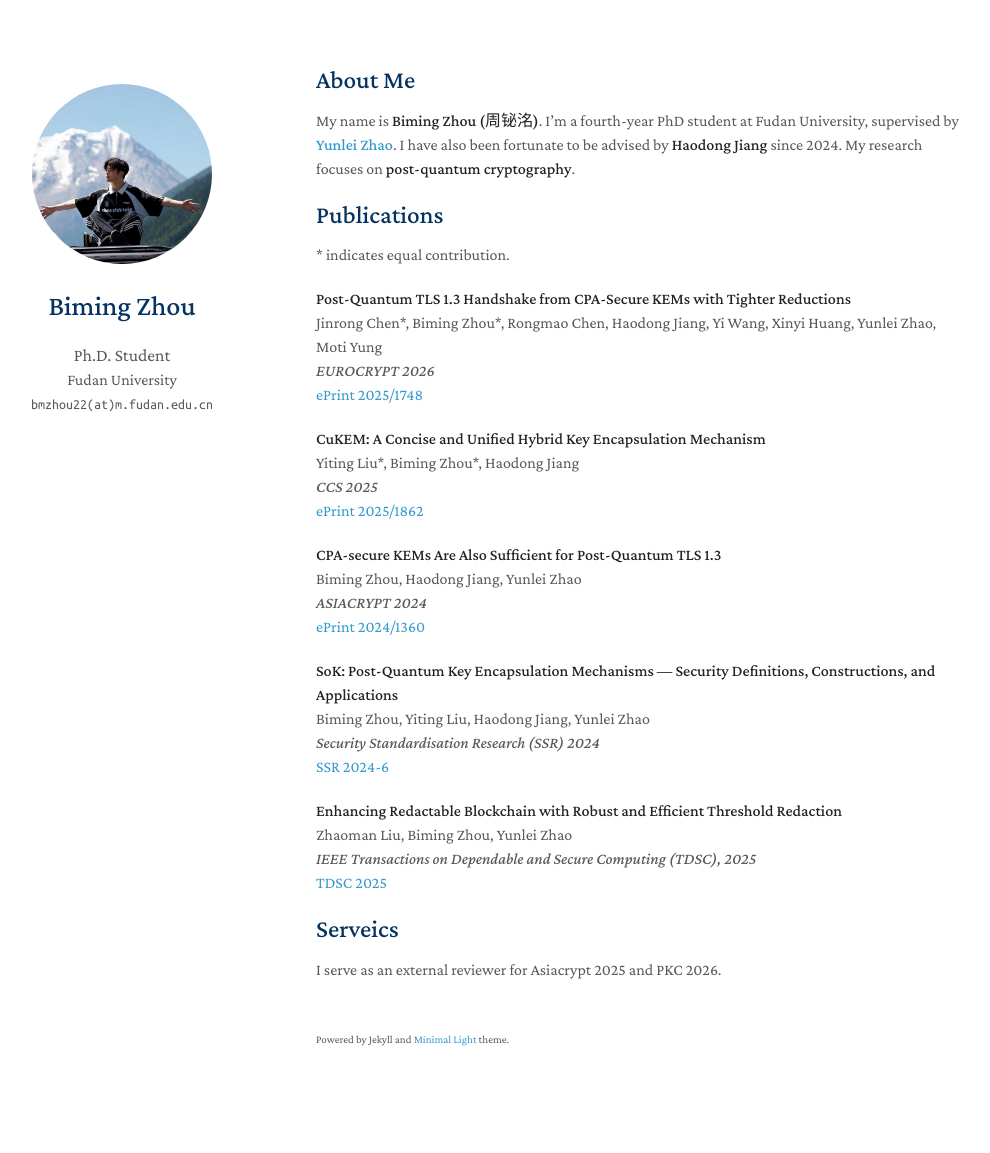
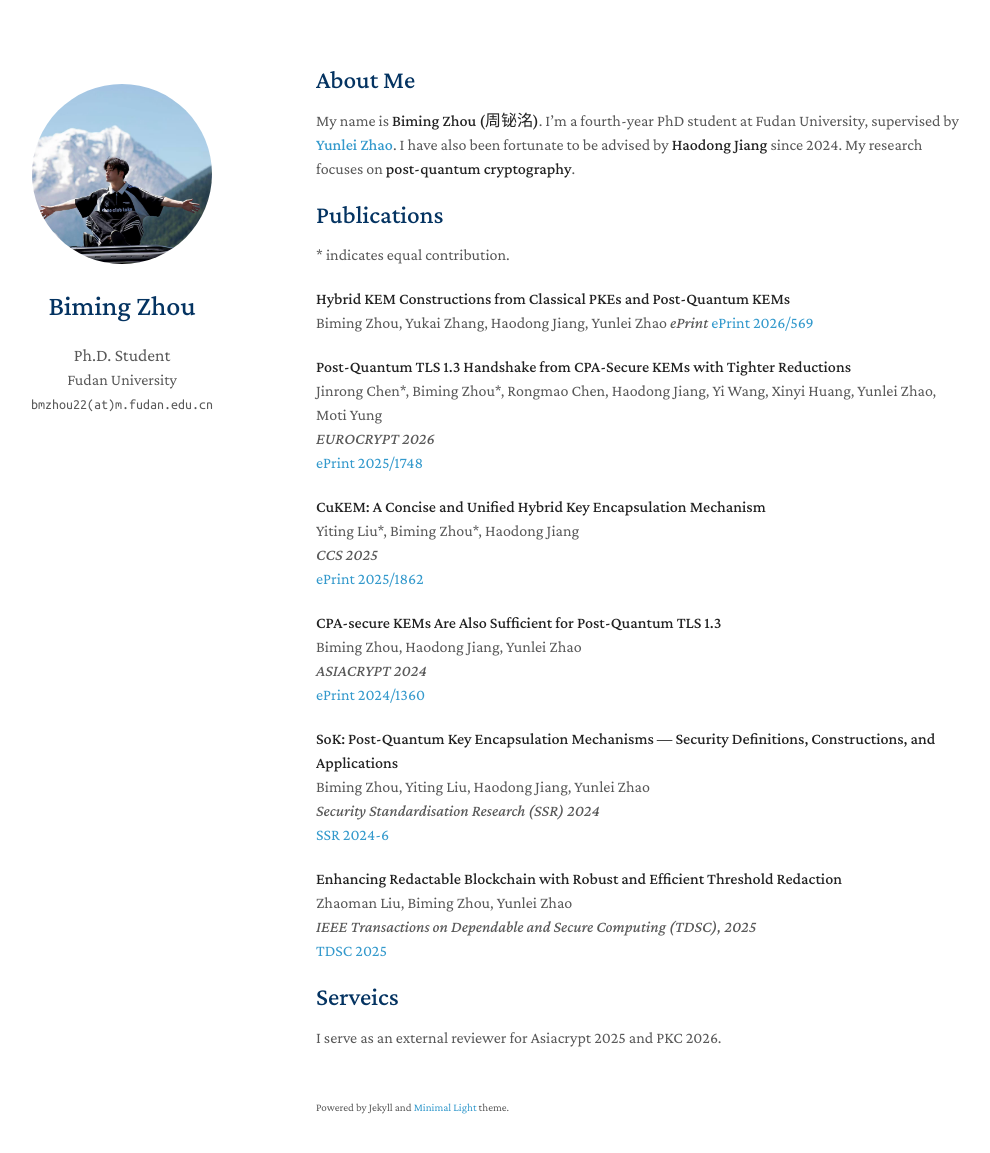
Before and after one commit to bimingzhou/bimingzhou.github.io, a Jekyll site: the page built from index.md, in a window 1280 px wide and 1188 px high. Shown: the top 1153 px of the window, without its empty margins (154-1144 px from the left). Built offline with Jekyll 4.4.1, drawn with Linux system fonts in a browser that asks for light colours; a style sheet for code colours, icons or effects is not loaded; our own code applies the rules of GitHub Pages for plain Markdown files.

Commit message:
Update index.md

```diff
--- a/index.md
+++ b/index.md
@@ -9,6 +9,12 @@ My name is **Biming Zhou (周铋洺)**. I’m a fourth-year PhD student at Fudan
 
 ## Publications
 \* indicates equal contribution.
+
+**Hybrid KEM Constructions from Classical PKEs and Post-Quantum KEMs**
+Biming Zhou, Yukai Zhang, Haodong Jiang, Yunlei Zhao
+*ePrint*
+[ePrint 2026/569](https://eprint.iacr.org/2026/569)
+
 
 **Post-Quantum TLS 1.3 Handshake from CPA-Secure KEMs with Tighter Reductions**
 Jinrong Chen\*, Biming Zhou\*, Rongmao Chen, Haodong Jiang, Yi Wang, Xinyi Huang, Yunlei Zhao, Moti Yung
```
